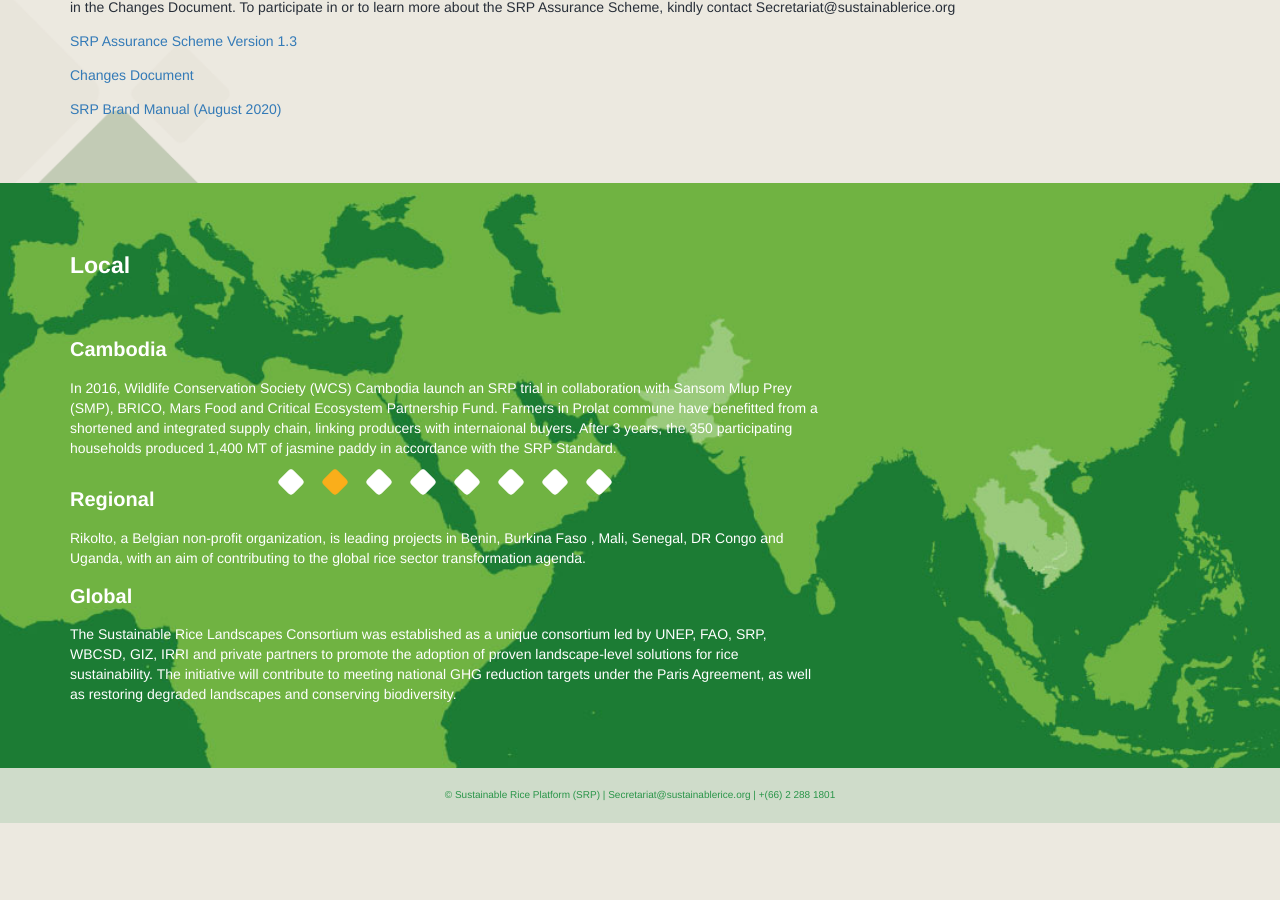
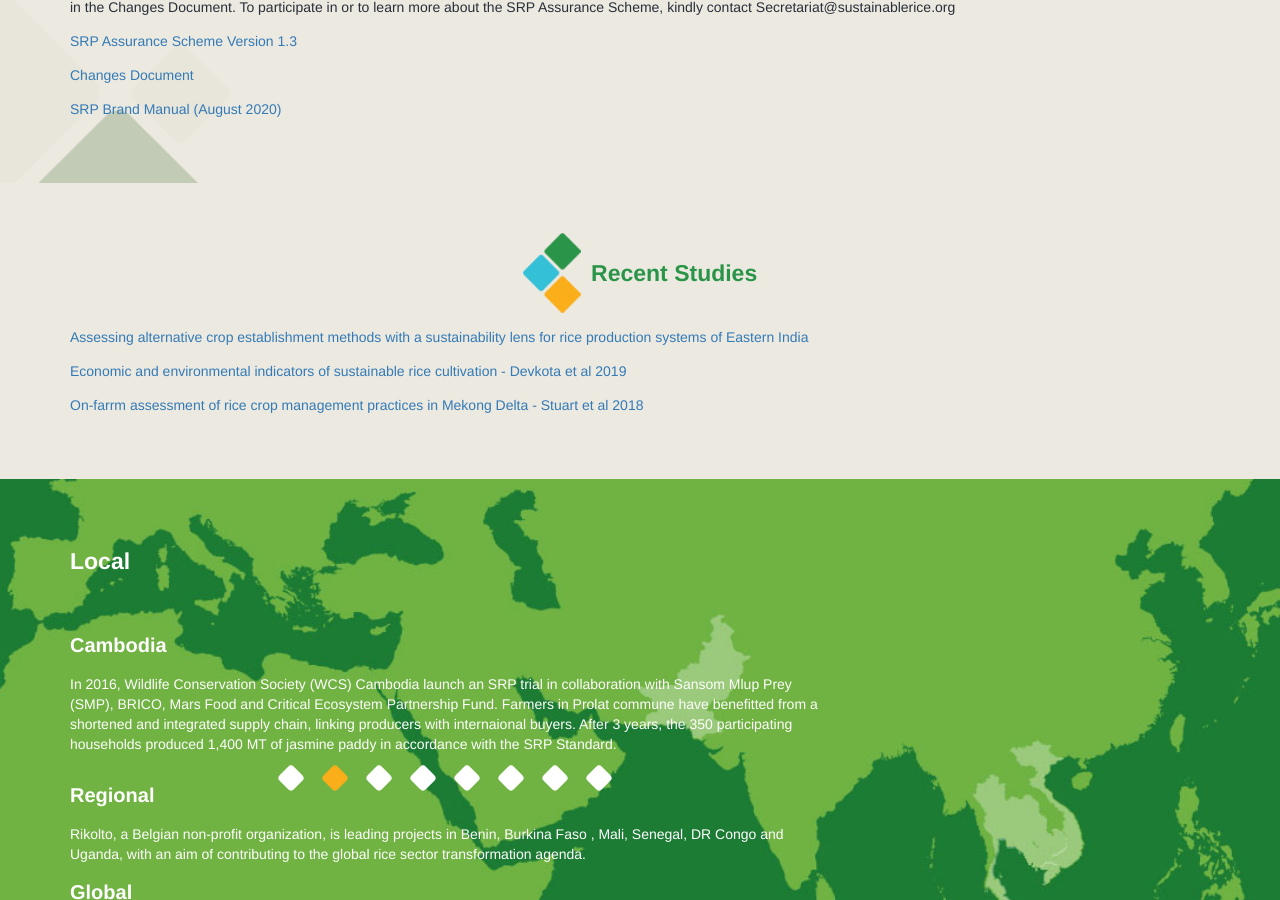
Before and after one commit to sustainablericeplatform/sustainablericeplatform.github.io, a Jekyll site: the page built from Resources/index.html, in a window 1280 px wide and 900 px high, scrolled down 2119 px. Built offline with Jekyll 4.4.1, drawn with Linux system fonts in a browser that asks for light colours; before the commit the page ends 2942 px from its top, so only the background shows below that.

Commit message:
Update index.html

```diff
--- a/Resources/index.html
+++ b/Resources/index.html
@@ -101,7 +101,21 @@
         </div>
     </div>
 </section>
-<section class="local-action" id="local-action">
+                  <section class="Recent Studies" id="Recent-Studies">
+    <div class="container">
+        <div class="heading-container">
+            <div class="header">
+                <img src="/assets/images/header-icon.png" alt="">
+                <h1>Recent Studies</h1>
+            </div>
+        </div>
+                  <p><a href="/assets/docs/Assessing alternative crop establishment methods with a sustainability lens for rice production systems of Eastern India- Devkota et al 2019.pdf" target="_blank">Assessing alternative crop establishment methods with a sustainability lens for rice production systems of Eastern India</a></p>
+                  <p><a href="/assets/docs/Economic and environmental indicators of sustainable rice cultivation - Devkota et al 2019.pdf" target="_blank">Economic and environmental indicators of sustainable rice cultivation - Devkota et al 2019</a></p>
+                  <p><a href="/assets/docs/On-farrm assessment of rice crop management practices in Mekong Delta - Stuart et al 2018.pdf" target="_blank">On-farrm assessment of rice crop management practices in Mekong Delta - Stuart et al 2018</a></p>
+</div>
+        </div>
+    </div>
+</section><section class="local-action" id="local-action">
     <div class="container">
         <div class="row">
             <div class="col-md-8">
```
